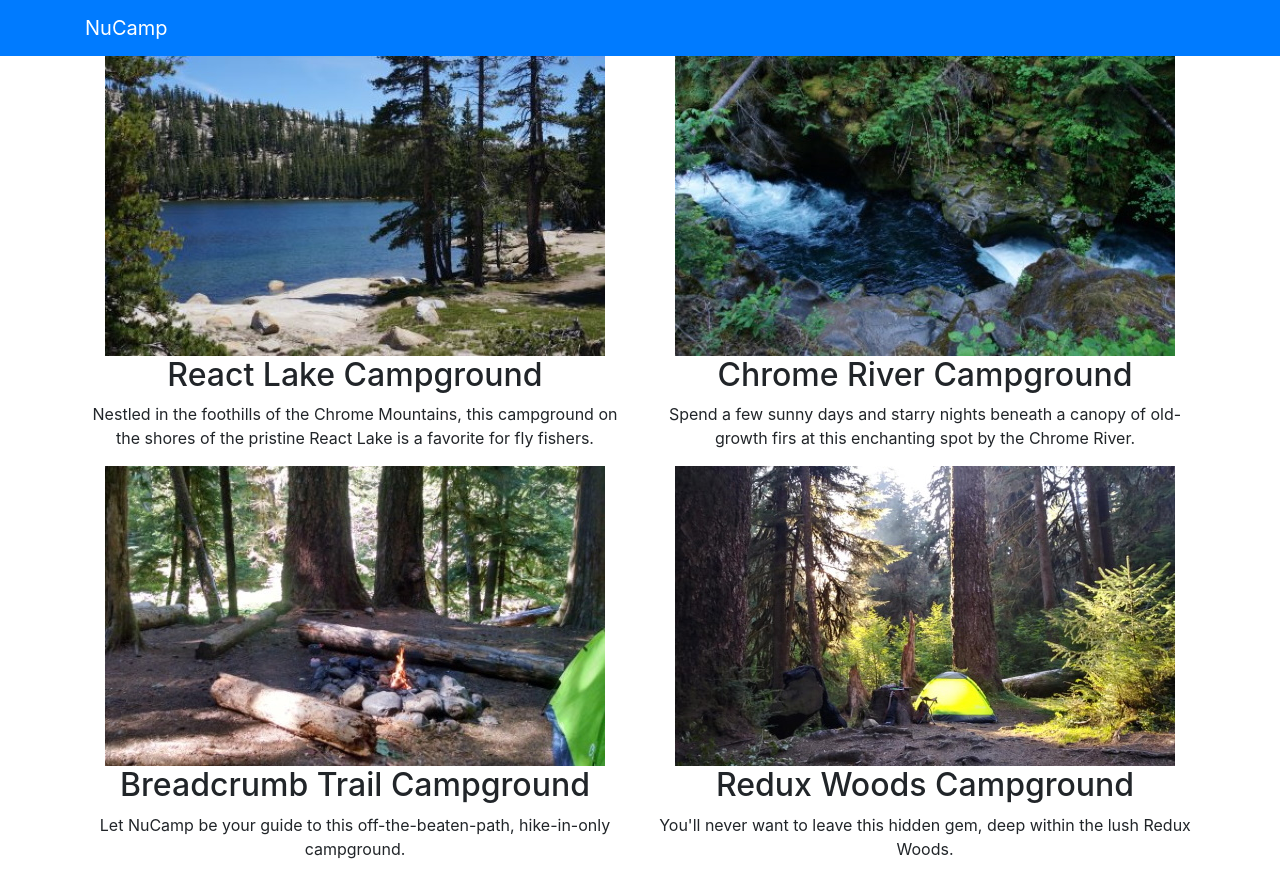
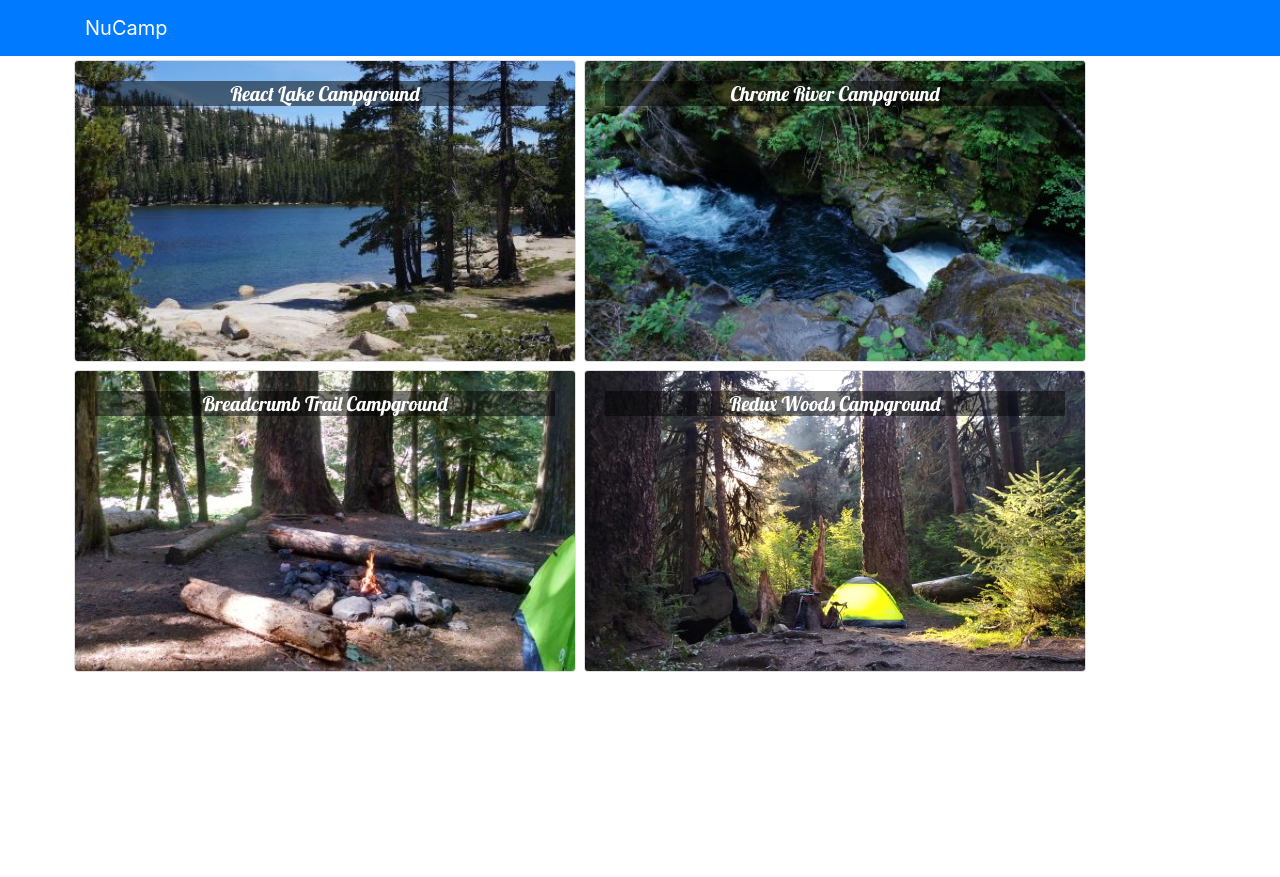
Before and after one commit to keithholler/React, a React (Create React App) app: page / in a window 1280 px wide. After the commit the page ends 800 px from the top, so only its background shows below. Built offline with nearby package versions, Linux system fonts and the light colour scheme.

Commit message:
Components Part 2

```diff
--- a/package.json
+++ b/package.json
@@ -11,7 +11,9 @@
     "react-dom": "^16.13.1",
     "react-popper": "^1.3.6",
     "react-scripts": "3.4.3",
-    "reactstrap": "^8.5.1"
+    "reactstrap": "^8.5.1",
+    "typeface-lobster": "0.0.72",
+    "typeface-open-sans": "0.0.75"
   },
   "scripts": {
     "start": "react-scripts start",
--- a/src/App.css
+++ b/src/App.css
@@ -36,3 +36,16 @@
     transform: rotate(360deg);
   }
 }
+
+body {
+  font-family: "Open Sans", sans-serif;
+}
+
+.card-title {
+  font: 500 1.25rem "Lobster", cursive;
+}
+
+.card-img-overlay .card-title {
+  color: white;
+  background-color: rgba(0, 0, 0, 0.5);
+}
--- a/src/App.js
+++ b/src/App.js
@@ -2,8 +2,14 @@
 import { Navbar, NavbarBrand } from "reactstrap";
 import Directory from './components/DirectoryComponent';
 import "./App.css";
-
+import {CAMPSITES} from './shared/campsites'
 class App extends Component {
+  constructor(props){
+    super(props);
+    this.state = {
+      campsites: CAMPSITES
+    };
+  }
   render() {
     return (
       <div className="App">
@@ -12,7 +18,7 @@
             <NavbarBrand href="/">NuCamp</NavbarBrand>
           </div>
         </Navbar>
-        <Directory/>
+        <Directory campsites={this.state.campsites}/>
       </div>
     );
   }
--- a/src/components/DirectoryComponent.js
+++ b/src/components/DirectoryComponent.js
@@ -1,61 +1,61 @@
-import React, {Component} from 'react';
-
-class Directory extends Component{
-    constructor(props){
+import React, { Component } from "react";
+import {
+  Card,
+  CardImg,
+  CardImgOverlay,
+  CardText,
+  CardBody,
+  CardTitle,
+} from "reactstrap";
+class Directory extends Component {
+  constructor(props) {
     super(props);
     this.state = {
-            campsites: [
-                {
-                    id: 0,
-                    name: 'React Lake Campground',
-                    image: 'assets/images/react-lake.jpg',
-                    elevation: 1233,
-                    description: "Nestled in the foothills of the Chrome Mountains, this campground on the shores of the pristine React Lake is a favorite for fly fishers."
-                },
-                {
-                  id: 1,
-                  name: 'Chrome River Campground ',
-                  image: 'assets/images/chrome-river.jpg',
-                  elevation: 877,
-                  description: "Spend a few sunny days and starry nights beneath a canopy of old-growth firs at this enchanting spot by the Chrome River."
-                },
-                {
-                    id: 2,
-                    name: 'Breadcrumb Trail Campground',
-                    image: 'assets/images/breadcrumb-trail.jpg',
-                    elevation: 2901,
-                    description: "Let NuCamp be your guide to this off-the-beaten-path, hike-in-only campground."
-                },
-                {
-                    id: 3,
-                    name: 'Redux Woods Campground',
-                    image: 'assets/images/redux-woods.jpg',
-                    elevation: 42,
-                    description: "You'll never want to leave this hidden gem, deep within the lush Redux Woods."
-                }
-
-            ]
+      selectedCampsite: null,
     };
   }
+  onCampsiteSelect(campsite){
+      this.setState({selectedCampsite: campsite});
+  }
+  renderSelectedCampsite(campsite){
+      if(campsite){
+          return(
+              <Card>
+                  <CardImg top src={campsite.image} alt={campsite.name}/>
+                  <CardBody>
+                      <CardTitle>{campsite.name}</CardTitle>
+                      <CardText>{campsite.description}</CardText>
+                  </CardBody>
+              </Card>
+          );
+      }
+      return <div/>
+  }
   render() {
-        const directory = this.state.campsites.map(campsite => {
+    const directory = this.props.campsites.map((campsite) => {
       return (
-                <div key={campsite.id} className="col">
-                    <img src={campsite.image} alt={campsite.name} />
-                    <h2>{campsite.name}</h2>
-                    <p>{campsite.description}</p>
+        <div key={campsite.id} className="col=md-5 m-1">
+          <Card onClick={() => this.onCampsiteSelect(campsite)}>
+            <CardImg width="100%" src={campsite.image} alt={campsite.name} />
+            <CardImgOverlay>
+              <CardTitle>{campsite.name}</CardTitle>
+            </CardImgOverlay>
+          </Card>
         </div>
       );
     });
 
     return (
       <div className="container">
+        <div className="row">{directory}</div>
         <div className="row">
-                    {directory}
+            <div className="col-md-5 m-1">
+                {this.renderSelectedCampsite(this.state.selectedCampsite)}
+            </div>
         </div>
       </div>
     );
   }
 }
 
-export default Directory
+export default Directory;
--- a/src/index.js
+++ b/src/index.js
@@ -4,6 +4,8 @@
 import App from "./App";
 import * as serviceWorker from "./serviceWorker";
 import "bootstrap/dist/css/bootstrap.min.css";
+import 'typeface-lobster';
+import 'typeface-open-sans';
 
 ReactDOM.render(
   <React.StrictMode>
--- /dev/null
+++ b/src/shared/campsites.js
@@ -0,0 +1,178 @@
+export const CAMPSITES = [
+    {
+        id: 0,
+        name: 'React Lake Campground',
+        image: 'assets/images/react-lake.jpg',
+        elevation: 1233,
+        description: "Nestled in the foothills of the Chrome Mountains, this campground on the shores of the pristine React Lake is a favorite for fly fishers.",
+        comments: [
+            {
+                id: 0,
+                rating: 5,
+                text: "What a magnificent view!",
+                author: "Tinus Lorvaldes",
+                date: "2018-10-25T16:30Z"
+            },
+            {
+                id: 1,
+                rating: 4,
+                text: "The campground was beautiful, but the bugs could bite sometimes.",
+                author: "Brennen Ech",
+                date: "2017-06-17T03:33Z"
+            },
+            {
+                id: 2,
+                rating: 5,
+                text: "I caught a world-record-breaking trout here on my last visit.",
+                author: "McKenzie Sebastian",
+                date: "2019-02-18T18:12Z"
+            },
+            {
+                id: 3,
+                rating: 5,
+                text: "A wonderful place to reconnect with nature.",
+                author: "Jordan Runn",
+                date: "2019-08-04T20:11Z"
+            },
+            {
+                id: 4,
+                rating: 4,
+                text: "The stars at night were magnificent!",
+                author: "Ann Dabramov",
+                date: "2018-07-23T19:44Z"
+            }
+        ]
+    },
+    {
+        id: 1,
+        name:'Chrome River Campground ',
+        image: 'assets/images/chrome-river.jpg',
+        elevation: 877,
+        description: "Spend a few sunny days and starry nights beneath a canopy of old-growth firs at this enchanting spot by the Chrome River.",
+        comments: [
+            {
+                id: 0,
+                rating: 5,
+                text: "What a magnificent view!",
+                author: "Tinus Lorvaldes",
+                date: "2018-10-25T16:30Z"
+            },
+            {
+                id: 1,
+                rating: 4,
+                text: "The campground was beautiful, but the bugs could bite sometimes.",
+                author: "Brennen Ech",
+                date: "2017-06-17T03:33Z"
+            },
+            {
+                id: 2,
+                rating: 5,
+                text: "I caught a world-record-breaking trout here on my last visit.",
+                author: "McKenzie Sebastian",
+                date: "2019-02-18T18:12Z"
+            },
+            {
+                id: 3,
+                rating: 5,
+                text: "A wonderful place to reconnect with nature.",
+                author: "Jordan Runn",
+                date: "2019-08-04T20:11Z"
+            },
+            {
+                id: 4,
+                rating: 4,
+                text: "The stars at night were magnificent!",
+                author: "Ann Dabramov",
+                date: "2018-07-23T19:44Z"
+            }
+        ]
+    },
+    {
+        id: 2,
+        name:'Breadcrumb Trail Campground',
+        image: 'assets/images/breadcrumb-trail.jpg',
+        elevation: 2901,
+        description: "Let NuCamp be your guide to this off-the-beaten-path, hike-in-only campground.",
+        comments: [
+            {
+                id: 0,
+                rating: 5,
+                text: "What a magnificent view!",
+                author: "Tinus Lorvaldes",
+                date: "2018-10-25T16:30Z"
+            },
+            {
+                id: 1,
+                rating: 4,
+                text: "The campground was beautiful, but the bugs could bite sometimes.",
+                author: "Brennen Ech",
+                date: "2017-06-17T03:33Z"
+            },
+            {
+                id: 2,
+                rating: 5,
+                text: "I caught a world-record-breaking trout here on my last visit.",
+                author: "McKenzie Sebastian",
+                date: "2019-02-18T18:12Z"
+            },
+            {
+                id: 3,
+                rating: 5,
+                text: "A wonderful place to reconnect with nature.",
+                author: "Jordan Runn",
+                date: "2019-08-04T20:11Z"
+            },
+            {
+                id: 4,
+                rating: 4,
+                text: "The stars at night were magnificent!",
+                author: "Ann Dabramov",
+                date: "2018-07-23T19:44Z"
+            }
+        ]
+    },
+    {
+        id: 3,
+        name:'Redux Woods Campground',
+        image: 'assets/images/redux-woods.jpg',
+        elevation: 42,
+        description: "You'll never want to leave this hidden gem, deep within the lush Redux Woods.",
+        comments: [
+            {
+                id: 0,
+                rating: 5,
+                text: "What a magnificent view!",
+                author: "Tinus Lorvaldes",
+                date: "2018-10-25T16:30Z"
+            },
+            {
+                id: 1,
+                rating: 4,
+                text: "The campground was beautiful, but the bugs could bite sometimes.",
+                author: "Brennen Ech",
+                date: "2017-06-17T03:33Z"
+            },
+            {
+                id: 2,
+                rating: 5,
+                text: "I caught a world-record-breaking trout here on my last visit.",
+                author: "McKenzie Sebastian",
+                date: "2019-02-18T18:12Z"
+            },
+            {
+                id: 3,
+                rating: 5,
+                text: "A wonderful place to reconnect with nature.",
+                author: "Jordan Runn",
+                date: "2019-08-04T20:11Z"
+            },
+            {
+                id: 4,
+                rating: 4,
+                text: "The stars at night were magnificent!",
+                author: "Ann Dabramov",
+                date: "2018-07-23T19:44Z"
+            }
+        ]
+    }
+];
```
Also changed, not shown: 1 other file (tests, documents, lock files or other folders). Lines whose indentation alone changed are shown as unchanged.
